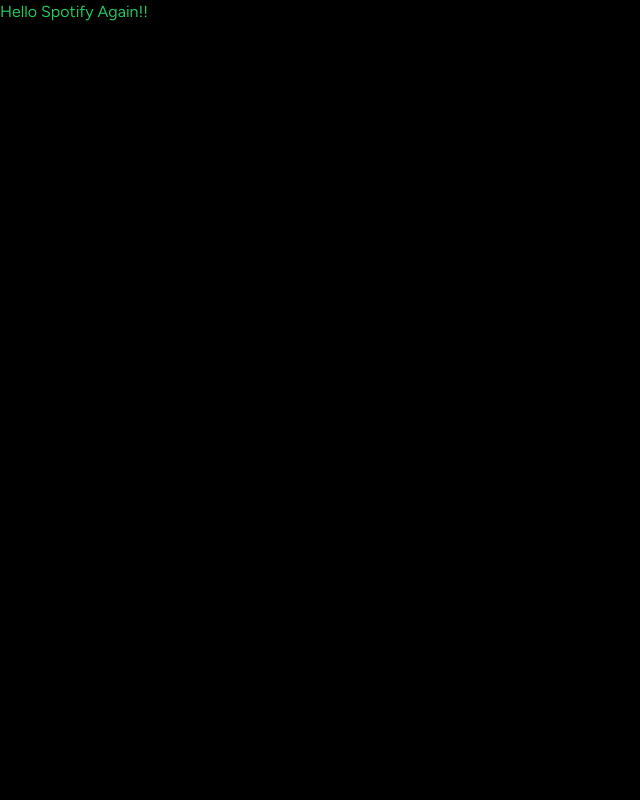
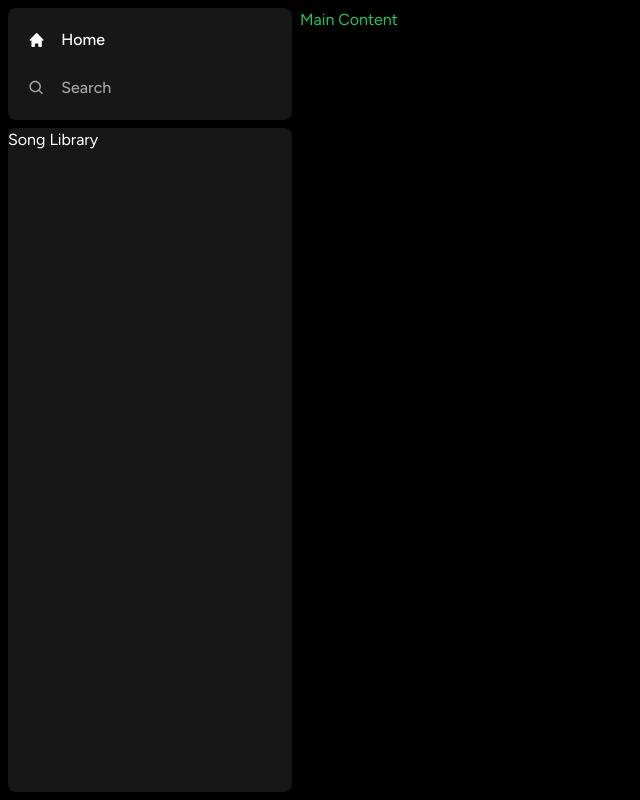
Before and after one commit to anthony95macias/spotify_next_clone, a Next.js app: page / in a window 1280 px wide. Shown: the whole page, without its empty margins (0-640 px from the left). Built offline with nearby package versions, Linux system fonts and the light colour scheme.

Commit message:
created a sidebar with compoenets-Home/search/ Song library

```diff
--- a/app/(site)/page.tsx
+++ b/app/(site)/page.tsx
@@ -2,10 +2,8 @@
 
 const Page = () => {
   return (
-    <div>
-      <h1 className='text-green-500'>
-        Hello Spotify Again!!
-      </h1>
+    <div className='text-green-500'>
+        Main Content
     </div>
   );
 };
--- a/app/layout.tsx
+++ b/app/layout.tsx
@@ -1,5 +1,6 @@
 import './globals.css'
 import { Figtree } from 'next/font/google'
+import Sidebar from '../components/Sidebar'
 
 const font = Figtree({ subsets: ['latin'] })
 
@@ -15,7 +16,11 @@
 }) {
   return (
     <html lang="en">
-      <body className={font .className}>{children}</body>
+      <body className={font .className}>
+        <Sidebar>
+        {children}
+        </Sidebar>
+        </body>
     </html>
   )
 }
--- /dev/null
+++ b/components/Box.tsx
@@ -0,0 +1,28 @@
+import { twMerge } from "tailwind-merge";
+
+interface BoxProps {
+    children: React.ReactNode;
+    className?: string;
+}
+
+const Box: React.FC<BoxProps> = ({
+    children,
+    className
+}) => {
+    return (
+    <div
+        className={twMerge(
+        `
+        bg-neutral-900
+        rounded-lg
+        h-fit
+        w-full
+        `,
+        className
+        )}>
+        {children}
+    </div>
+    );
+}
+
+export default Box;
--- /dev/null
+++ b/components/Sidebar.tsx
@@ -0,0 +1,68 @@
+// @ts-nocheck
+// @use-client
+// @use-server
+// @use-shared
+// @use-local
+// @use-context
+// @use-async
+// @use-async-ssr
+// @use-async-ssg
+
+import React from 'react';
+import { useRouter } from 'next/navigation';
+import { useMemo } from 'react';
+import { HiHome } from 'react-icons/hi';
+import { BiSearch } from 'react-icons/bi';
+import Box from './Box';
+import SidebarItem from './SidebarItem';
+import ts from 'typescript';
+
+interface SidebarProps {
+    children: React.ReactNode;
+}
+
+const Sidebar: React.FC<SidebarProps> = ({ children }) => {
+    // @ts-ignore
+    // @ts-nocheck
+    const { pathname } = typeof window !== 'undefined' ? useRouter() : { pathname: '' };
+
+    const routes = useMemo(() => [
+        {
+            icon: HiHome,
+            label: 'Home',
+            active: pathname !== '/search',
+            href: '/',
+        },
+        {
+            icon: BiSearch,
+            label: 'Search',
+            active: pathname === '/search',
+            href: '/search',
+        },
+    ], [pathname]);
+
+    return (
+        <div className='flex h-full'>
+            <div className='hidden md:flex flex-col gap-y-2 bg-black h-full w-[300px] p-2'>
+                <Box>
+                    <div className='flex flex-col gap-y-4 px-5 py-4'>
+                        {routes.map((item) => (
+                            <SidebarItem
+                                key={item.label}
+                                {...item}
+                            />
+                        ))}
+                    </div>
+                </Box>
+                <Box className='overflow-y-auto h-full'>
+                    Song Library
+                </Box>
+            </div>
+            <main className='h-full flex-1 overflow-y-auto py-2'>
+                {children}
+            </main>
+        </div>
+    );
+}
+
+export default Sidebar;
--- /dev/null
+++ b/components/SidebarItem.tsx
@@ -0,0 +1,45 @@
+import { IconType } from 'react-icons';
+import Link from 'next/link';
+import { twMerge } from 'tailwind-merge';
+
+interface SidebarItemProps {
+    icon: IconType;
+    label: string;
+    active?: boolean;
+    href: string;
+}
+
+const SidebarItem: React.FC<SidebarItemProps> = ({
+    icon: Icon,
+    label,
+    active,
+    href,
+}) => {
+    return (
+        <Link
+            href={href}
+            className={twMerge(`
+            flex
+            flex-row
+            h-auto
+            items-center
+            w-full
+            gap-x-4
+            text-md
+            font-medium
+            cursor-pointer
+            hover:text-white
+            transition
+            text-neutral-400
+            py-1
+            `,
+            active && `text-white`
+            )}
+        >
+            <Icon size={20}/>
+            <p className='truncate w-full'>{label}</p>
+        </Link>
+    )
+}
+
+export default SidebarItem;
--- a/package.json
+++ b/package.json
@@ -17,8 +17,10 @@
     "eslint-config-next": "13.4.7",
     "next": "13.4.7",
     "postcss": "8.4.24",
-    "react": "18.2.0",
+    "react": "^18.2.0",
     "react-dom": "18.2.0",
+    "react-icons": "^4.10.1",
+    "tailwind-merge": "^1.13.2",
     "tailwindcss": "3.3.2",
     "typescript": "5.1.6"
   }
--- a/tsconfig.json
+++ b/tsconfig.json
@@ -1,6 +1,6 @@
 {
   "compilerOptions": {
-    "target": "ES2020",
+    "target": "ES5",
     "lib": ["dom", "dom.iterable", "esnext"],
     "allowJs": true,
     "skipLibCheck": true,
```
Also changed, not shown: 1 other file (tests, documents, lock files or other folders).
